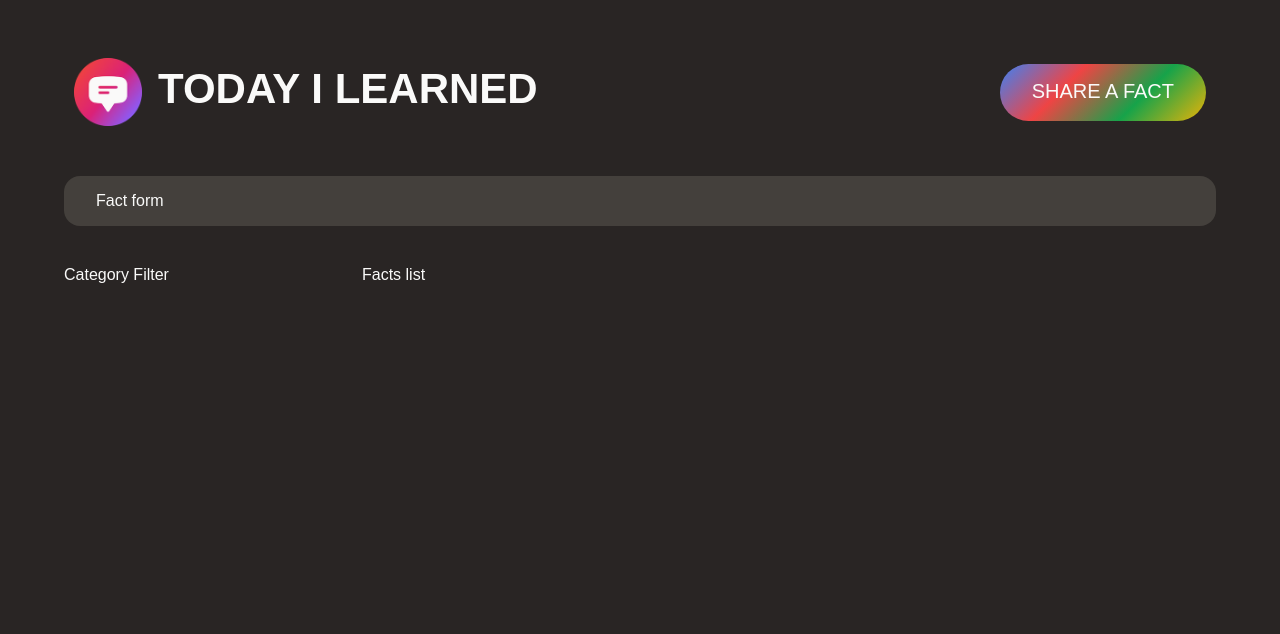
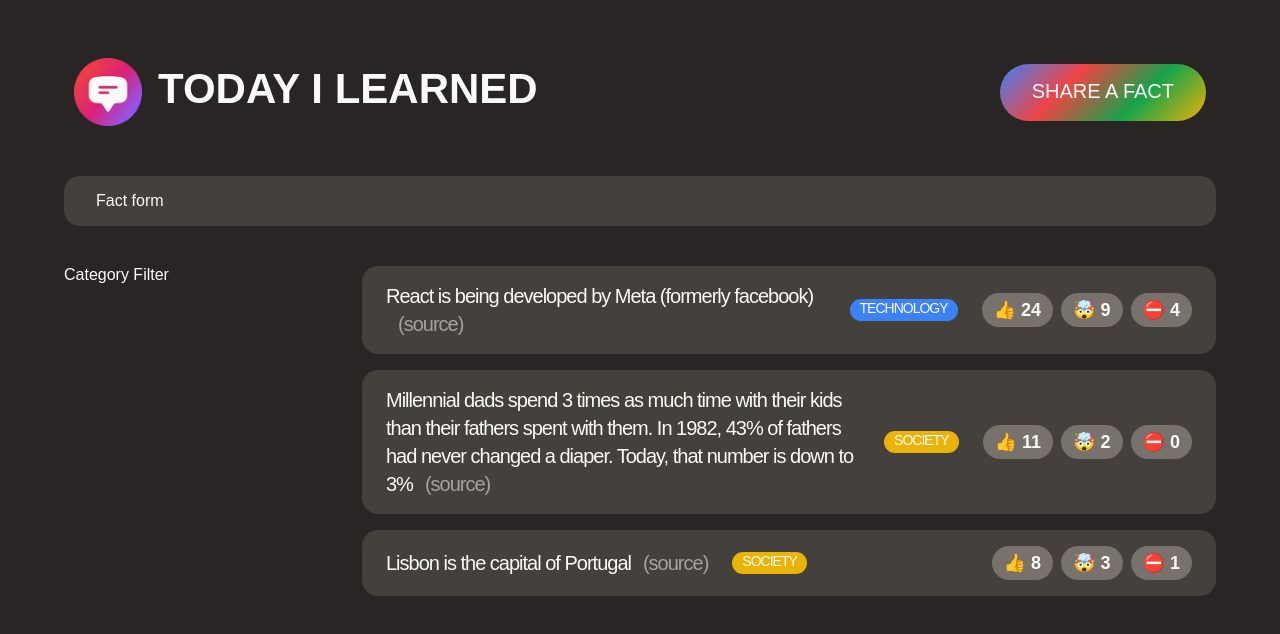
Before and after one commit to CharlesMariga/today-i-learned, a React (Create React App) app: page / in a window 1280 px wide. Shown: the top 634 px of the page. Built offline with nearby package versions, Linux system fonts and the light colour scheme; a web font is replaced by a local one.

Commit message:
feat: rendering the list of facts

```diff
--- a/src/App.js
+++ b/src/App.js
@@ -1,4 +1,49 @@
 import "./style.css";
+
+const CATEGORIES = [
+  { name: "technology", color: "#3b82f6" },
+  { name: "science", color: "#16a34a" },
+  { name: "finance", color: "#ef4444" },
+  { name: "society", color: "#eab308" },
+  { name: "entertainment", color: "#db2777" },
+  { name: "health", color: "#14b8a6" },
+  { name: "history", color: "#f97316" },
+  { name: "news", color: "#8b5cf6" },
+];
+
+const initialFacts = [
+  {
+    id: 1,
+    text: "React is being developed by Meta (formerly facebook)",
+    source: "https://opensource.fb.com/",
+    category: "technology",
+    votesInteresting: 24,
+    votesMindblowing: 9,
+    votesFalse: 4,
+    createdIn: 2021,
+  },
+  {
+    id: 2,
+    text: "Millennial dads spend 3 times as much time with their kids than their fathers spent with them. In 1982, 43% of fathers had never changed a diaper. Today, that number is down to 3%",
+    source:
+      "https://www.mother.ly/parenting/millennial-dads-spend-more-time-with-their-kids",
+    category: "society",
+    votesInteresting: 11,
+    votesMindblowing: 2,
+    votesFalse: 0,
+    createdIn: 2019,
+  },
+  {
+    id: 3,
+    text: "Lisbon is the capital of Portugal",
+    source: "https://en.wikipedia.org/wiki/Lisbon",
+    category: "society",
+    votesInteresting: 8,
+    votesMindblowing: 3,
+    votesFalse: 1,
+    createdIn: 2015,
+  },
+];
 
 function App() {
   return (
@@ -35,7 +80,38 @@
 }
 
 function FactList() {
-  return <section>Facts list </section>;
+  const facts = initialFacts;
+  return (
+    <section>
+      <ul className="facts-list">
+        {facts.map((fact) => (
+          <li key={fact.id} className="fact">
+            <p>
+              {fact.text}
+              <a className="source" href={fact.source} target="_blank">
+                (source)
+              </a>
+            </p>
+            <span
+              className="tag"
+              style={{
+                backgroundColor: CATEGORIES.find(
+                  (cat) => cat.name === fact.category
+                ).color,
+              }}
+            >
+              {fact.category}
+            </span>
+            <div className="vote-buttons">
+              <button>👍️ {fact.votesInteresting}</button>
+              <button>🤯️ {fact.votesMindblowing}</button>
+              <button>⛔️ {fact.votesFalse}</button>
+            </div>
+          </li>
+        ))}
+      </ul>
+    </section>
+  );
 }
 
 export default App;
```
